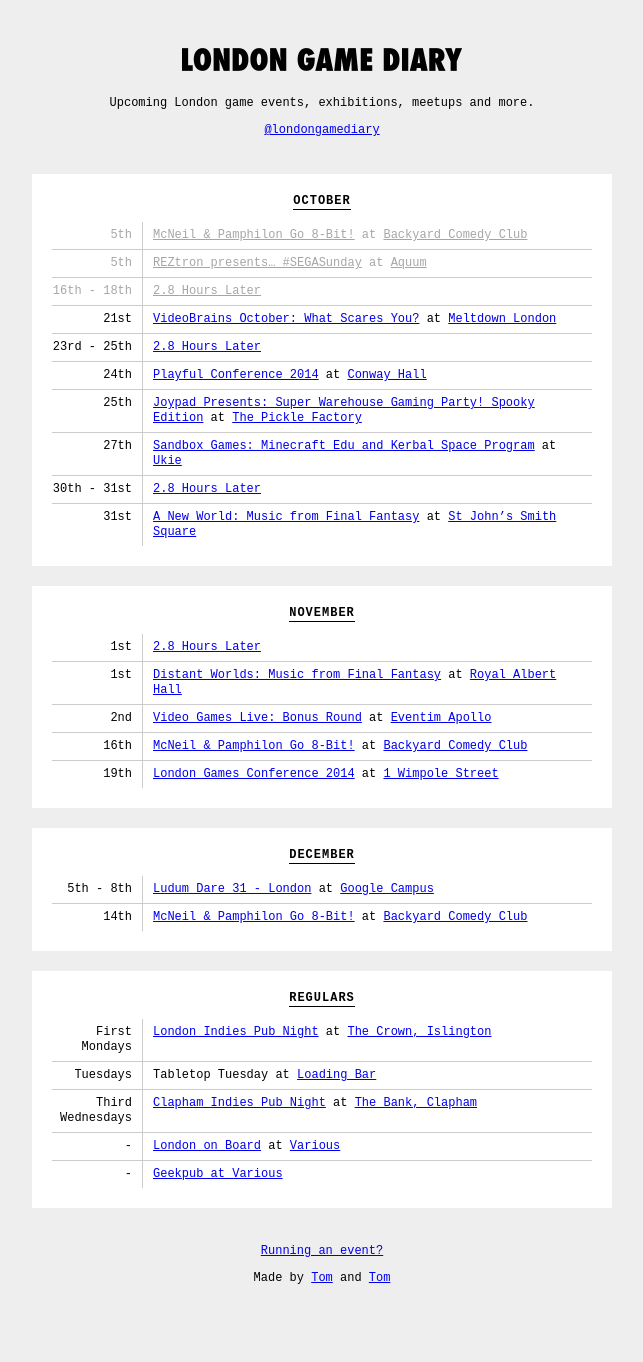
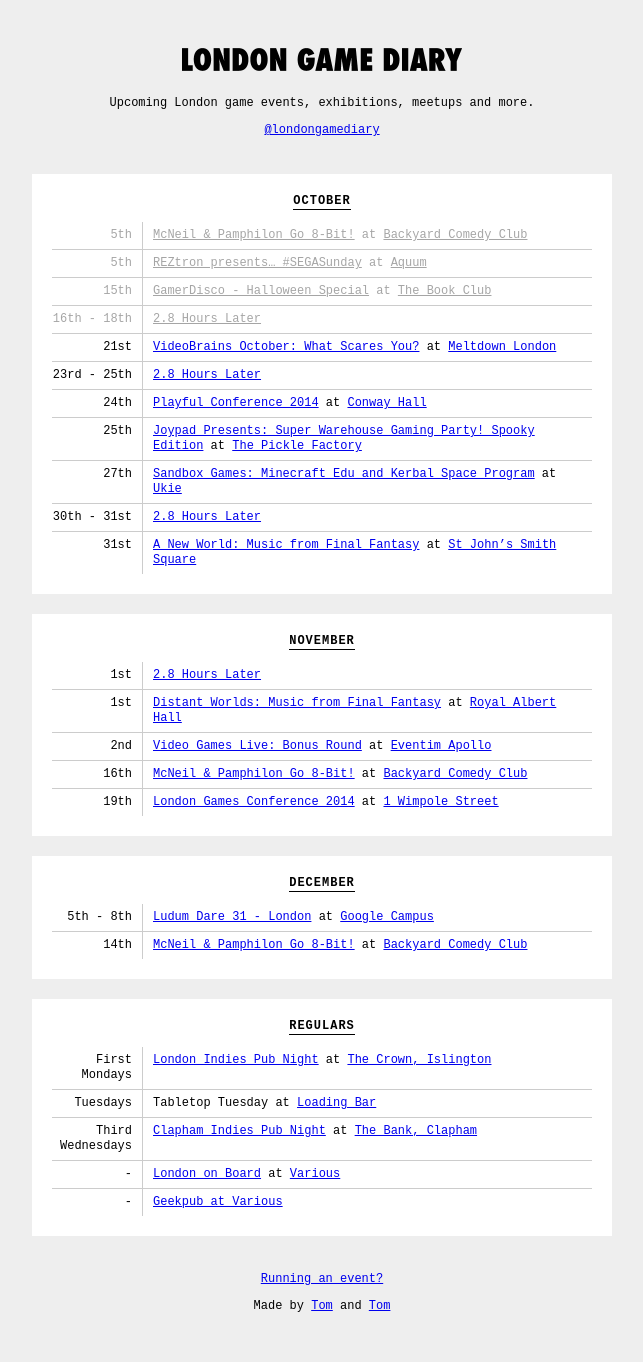
Before and after one commit to thomasmarshall/londongamediary.com, a Jekyll site: the page built from index.html, in a window 1280 px wide. Shown: the whole page, without its empty margins (318-961 px from the left). Built offline with Jekyll 4.4.1, drawn with Linux system fonts in a browser that asks for light colours; nearby versions of some CDN libraries; before the commit the page ends 1334 px from its top, so only the background shows below that.

Commit message:
Update events.yml

```diff
--- a/_data/events.yml
+++ b/_data/events.yml
@@ -9,6 +9,11 @@
   link: "https://www.eventbrite.co.uk/e/segasunday-beersretrogames-karaoke-in-an-elevator-tickets-12890009365"
   location: "[Aquum](http://www.aquum.co.uk/)"
   date: 2014-10-05
+
+- title: "GamerDisco - Halloween Special"
+  link: "https://www.facebook.com/events/1526588644225457"
+  location: "[The Book Club](http://www.wearetbc.com/)"
+  date: 2014-10-15
 
 - title: "2.8 Hours Later"
   link: "http://2.8hourslater.com/"
```
